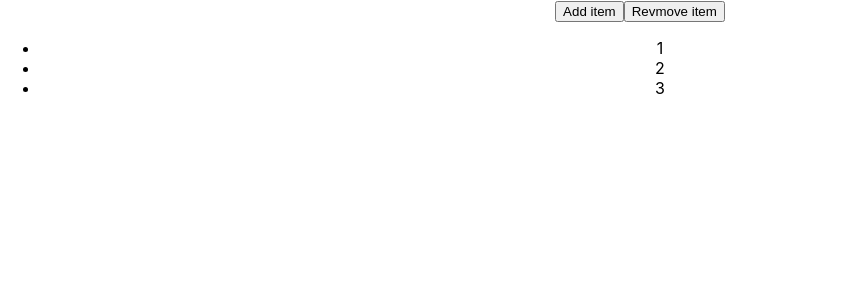
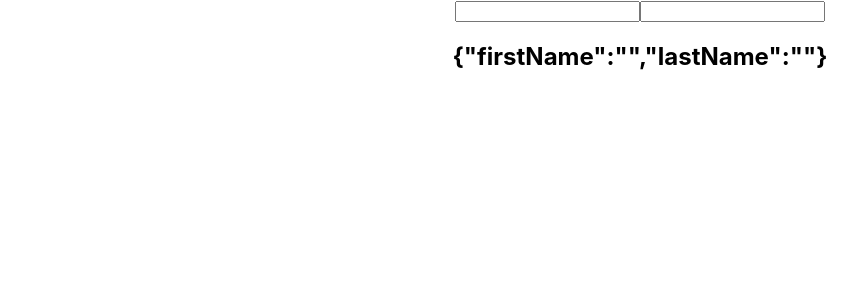
Before and after one commit to juanovt10/my-react-app, a React (Create React App) app in the folder my-app/: page / in a window 1280 px wide. Shown: the top 300 px of the page, without its empty margins (0-866 px from the left). Built offline with nearby package versions, Linux system fonts and the light colour scheme.

Commit message:
create the use state with a JS object

```diff
--- a/my-app/src/App.js
+++ b/my-app/src/App.js
@@ -24,7 +24,8 @@
 // import UncontrolledForm from './components/UncontrolledForm';
 // import SearchBar from './components/SearchBar';
 // import ControlledFormHooks from './components/ControlledFormHooks';
-import UseStateWithArrays from './components/UseStateWithArrays';
+// import UseStateWithArrays from './components/UseStateWithArrays';
+import UseStateWithObjects from './components/UseStateWithObjects';
 
 function App() {
   return (
@@ -52,7 +53,8 @@
       {/* <UncontrolledForm /> */}
       {/* <SearchBar /> */}
       {/* <ControlledFormHooks /> */}
-      <UseStateWithArrays />
+      {/* <UseStateWithArrays /> */}
+      <UseStateWithObjects />
 
     </div>
   );
--- /dev/null
+++ b/my-app/src/components/UseStateWithObjects.js
@@ -0,0 +1,31 @@
+import React, { useState } from 'react'
+
+function UseStateWithObjects() {
+    const [name, setName] = useState({ firstName: "", lastName: "" });
+
+    return (
+        <div>
+            <form>
+                <input
+                    type="text"
+                    value={name.firstName}
+                    onChange={e => setName({
+                        ...name,
+                        firstName: e.target.value
+                    })}
+                />
+                <input
+                    type="text"
+                    value={name.lastName}
+                    onChange={e => setName({
+                        ...name,
+                        lastName: e.target.value
+                    })}
+                />
+                <h2>{JSON.stringify(name)}</h2>
+            </form>
+        </div>
+    )
+}
+
+export default UseStateWithObjects
```
